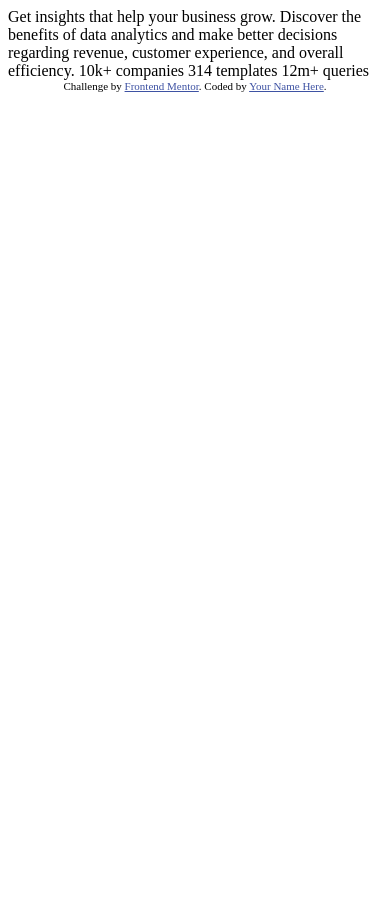
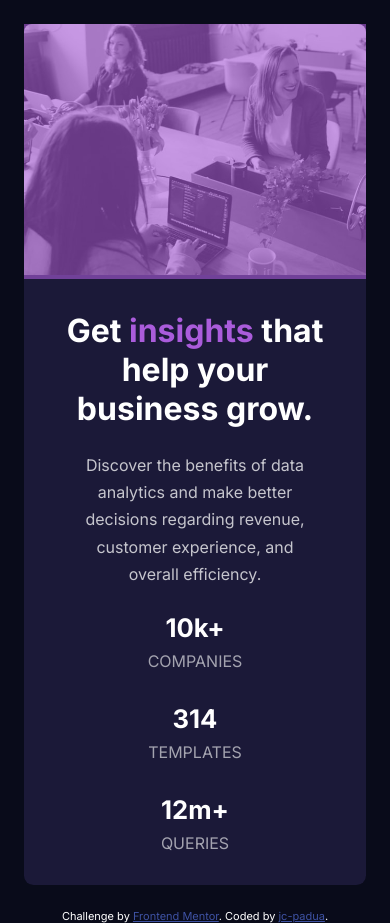
Before and after one commit to jc-padua/stats-preview-card-component-main, a plain HTML site: page index.html in a window 390 px wide. Before the commit the page ends 844 px from the top, so only its background shows below. Drawn offline with Linux system fonts and the light colour scheme.

Commit message:
Mobile Done

```diff
--- a/index.html
+++ b/index.html
@@ -1,33 +1,61 @@
 <!DOCTYPE html>
 <html lang="en">
+
 <head>
   <meta charset="UTF-8">
-  <meta name="viewport" content="width=device-width, initial-scale=1.0"> <!-- displays site properly based on user's device -->
+  <meta name="viewport" content="width=device-width, initial-scale=1.0">
+  <!-- displays site properly based on user's device -->
 
   <link rel="icon" type="image/png" sizes="32x32" href="./images/favicon-32x32.png">
 
   <title>Frontend Mentor | Stats preview card component</title>
-
+  <link rel="stylesheet" href="style.css">
   <!-- Feel free to remove these styles or customise in your own stylesheet 👍 -->
   <style>
-    .attribution { font-size: 11px; text-align: center; }
-    .attribution a { color: hsl(228, 45%, 44%); }
+    .attribution {
+      font-size: 11px;
+      text-align: center;
+    }
+
+    .attribution a {
+      color: hsl(228, 45%, 44%);
+    }
   </style>
 </head>
+
 <body>
 
-  Get insights that help your business grow.
+  <main class="card">
+    <div class="card-header">
+      <img src="images/image-header-mobile.jpg" alt="" aria-hidden="true" class="header-image">
+    </div>
+    <div class="card-body">
+      <h1>Get <span class="hl-text">insights</span> that help your business grow.</h1>
+      <p class="muted-text">
+        Discover the benefits of data analytics and make better decisions regarding revenue, customer
+        experience, and overall efficiency.
+      </p>
+      <div class="counter">
+        <div class="counter-item">
+          <p class="counts-text">10k+</p>
+          <p class="stat-text">companies</p>
+        </div>
+        <div class="counter-item">
+          <p class="counts-text">314</p>
+          <p class="stat-text">templates</p>
+        </div>
+        <div class="counter-item">
+          <p class="counts-text">12m+</p>
+          <p class="stat-text">queries</p>
+        </div>
+      </div>
+    </div>
+  </main>
 
-  Discover the benefits of data analytics and make better decisions regarding revenue, customer
-  experience, and overall efficiency.
+  <footer class="attribution">
+    Challenge by <a href="https://www.frontendmentor.io?ref=challenge" target="_blank">Frontend Mentor</a>.
+    Coded by <a href="#">jc-padua</a>.
+  </footer>
+</body>
 
-  10k+ companies
-  314 templates
-  12m+ queries
-
-  <div class="attribution">
-    Challenge by <a href="https://www.frontendmentor.io?ref=challenge" target="_blank">Frontend Mentor</a>.
-    Coded by <a href="#">Your Name Here</a>.
-  </div>
-</body>
 </html>
--- /dev/null
+++ b/style.css
@@ -0,0 +1,112 @@
+@import url('https://fonts.googleapis.com/css2?family=Inter:wght@400;700&family=Lexend+Deca&display=swap');
+
+:root {
+    /* ### Primary */
+    /* (main background) */
+    --very-dark-blue: hsl(233, 47%, 7%);
+    /* (card background) */
+    --dark-desaturated-blue: hsl(244, 38%, 16%);
+    /* (accent) */
+    --soft-violet: hsl(277, 64%, 61%);
+
+    /* ### Neutral */
+
+    /* (main heading, stats) */
+    --white: hsl(0, 0%, 100%);
+    /* (main paragraph) */
+    --slightly-transparent-white: hsla(0, 0%, 100%, 0.75);
+    /* (stat headings) */
+    --slightly-transparent-whitev2: hsla(0, 0%, 100%, 0.6);
+
+    --inter: 'Inter', sans-serif;
+    --lexend: 'Lexend Deca', sans-serif;
+
+}
+
+*,
+*::before,
+*::after {
+    margin: 0;
+    padding: 0;
+}
+
+html {
+    box-sizing: border-box;
+    margin: 0;
+    padding: 0;
+}
+
+body {
+    box-sizing: inherit;
+    font-family: var(--inter);
+    background-color: var(--very-dark-blue);
+}
+
+img {
+    width: 100%;
+}
+
+.card {
+    background-color: var(--dark-desaturated-blue);
+    color: var(--white);
+    margin: 1.5rem;
+    border-radius: .6rem;
+}
+
+.card-header {
+    position: relative;
+}
+
+.header-image {
+    border-radius: .5rem .5rem 0 0;
+    height: 100%;
+    width: 100%;
+}
+
+.card-header:before {
+    content: "";
+    display: block;
+    position: absolute;
+    top: 0;
+    bottom: 0;
+    left: 0;
+    right: 0;
+    background: hsla(277, 64%, 61%, 0.6);
+}
+
+
+.card-body {
+    padding: 2rem;
+    text-align: center;
+}
+
+.hl-text {
+    color: var(--soft-violet);
+}
+
+.muted-text {
+    margin: 1.5rem;
+    line-height: 1.7;
+    color: var(--slightly-transparent-white);
+}
+
+.counter {
+    display: flex;
+    flex-direction: column;
+    gap: 2rem;
+}
+
+.counts-text {
+    font-size: 1.6rem;
+    font-weight: 700;
+    margin-bottom: .5rem;
+}
+
+.stat-text {
+    text-transform: uppercase;
+    color: var(--slightly-transparent-whitev2);
+}
+
+footer {
+    color: #fff;
+}
```
